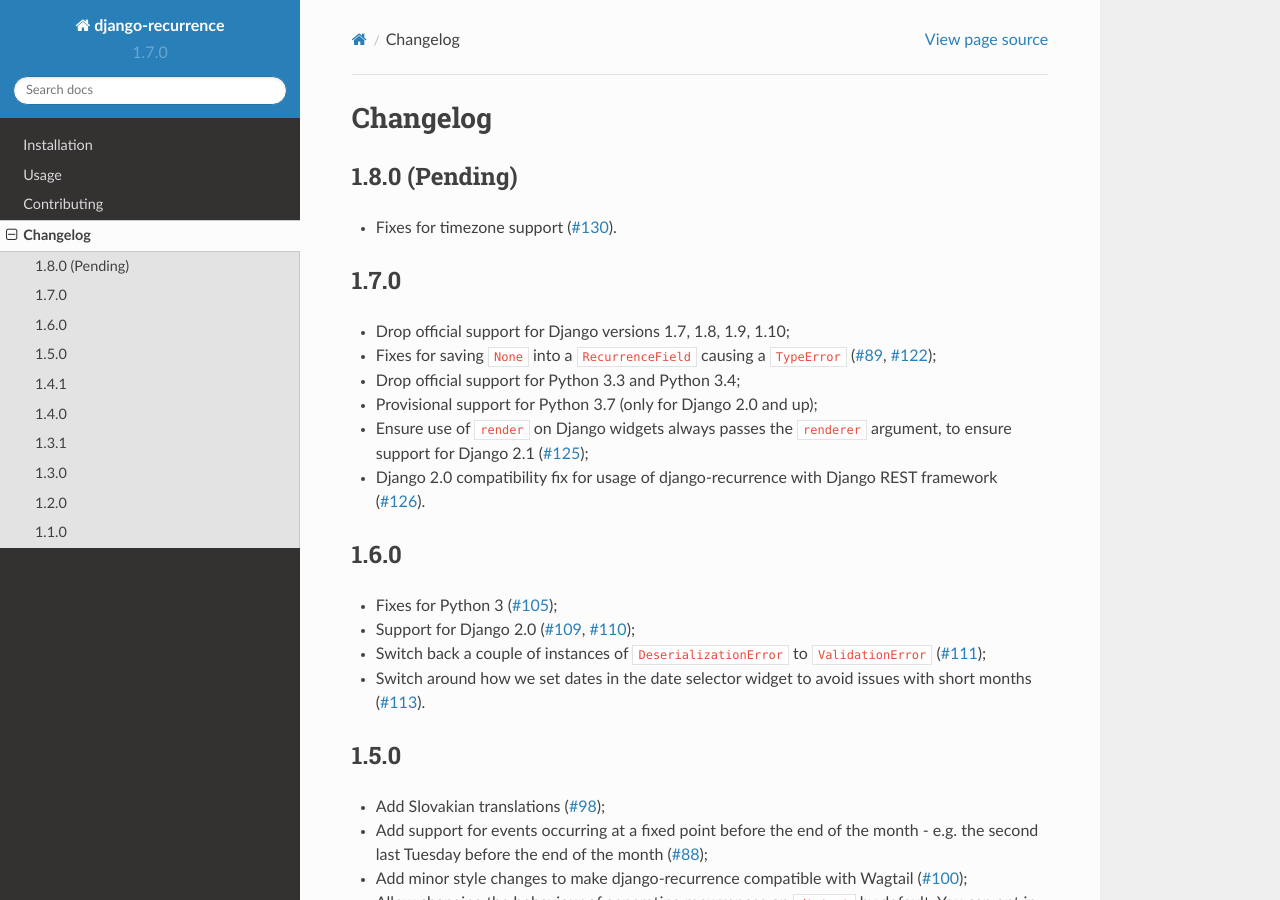
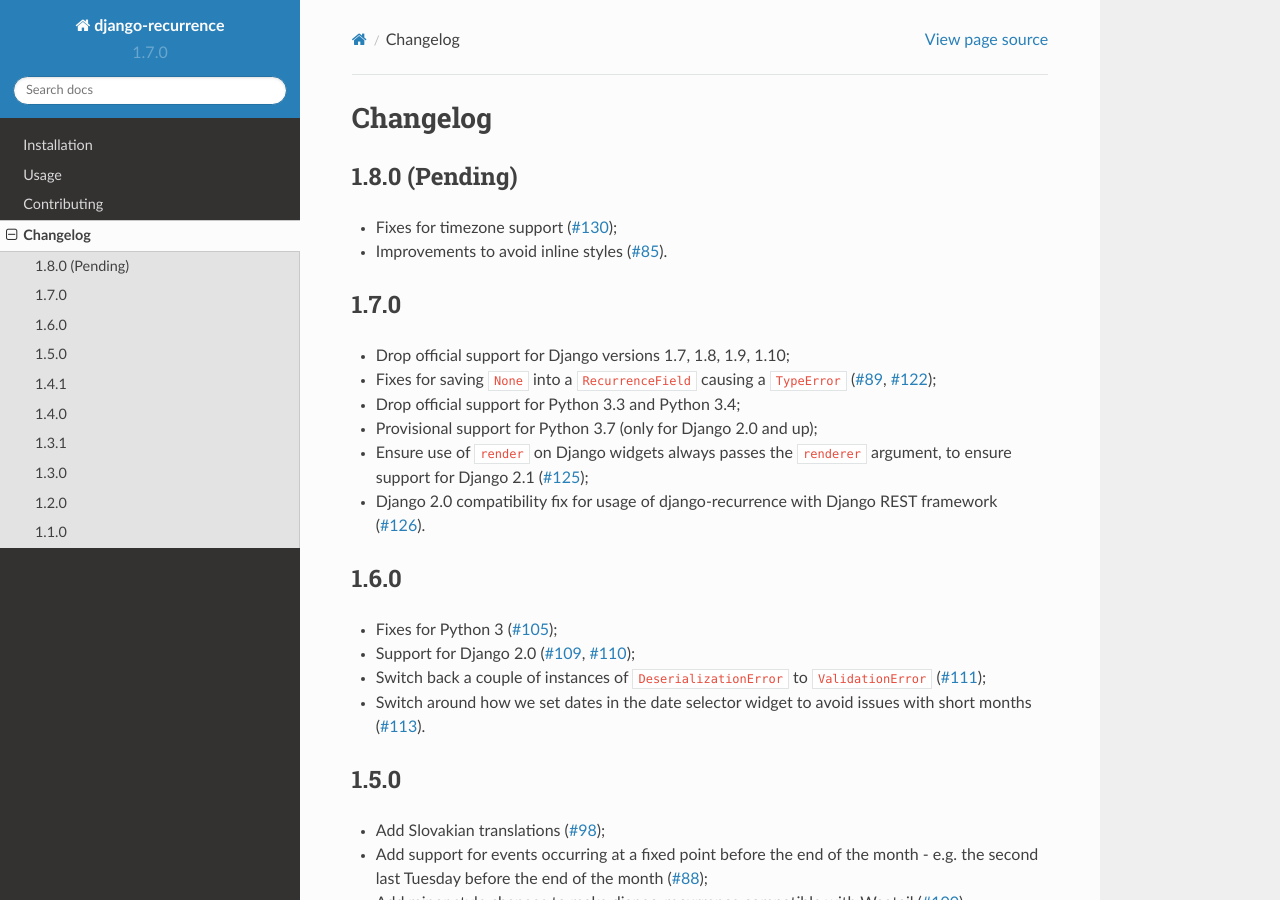
Before and after one commit to jazzband/django-recurrence, a Sphinx documentation site: the page built from docs/changelog.rst, in a window 1280 px wide and 900 px high. Built offline with Sphinx 7.4.7 and the Read the Docs theme 2.0.0, drawn with Linux system fonts in a browser that asks for light colours.

Commit message:
Add note on #85.

```diff
--- a/docs/changelog.rst
+++ b/docs/changelog.rst
@@ -4,7 +4,8 @@ Changelog
 1.8.0 (Pending)
 ---------------
 
-* Fixes for timezone support (:issue:`130`).
+* Fixes for timezone support (:issue:`130`);
+* Improvements to avoid inline styles (:issue:`85`).
 
 
 1.7.0
```
